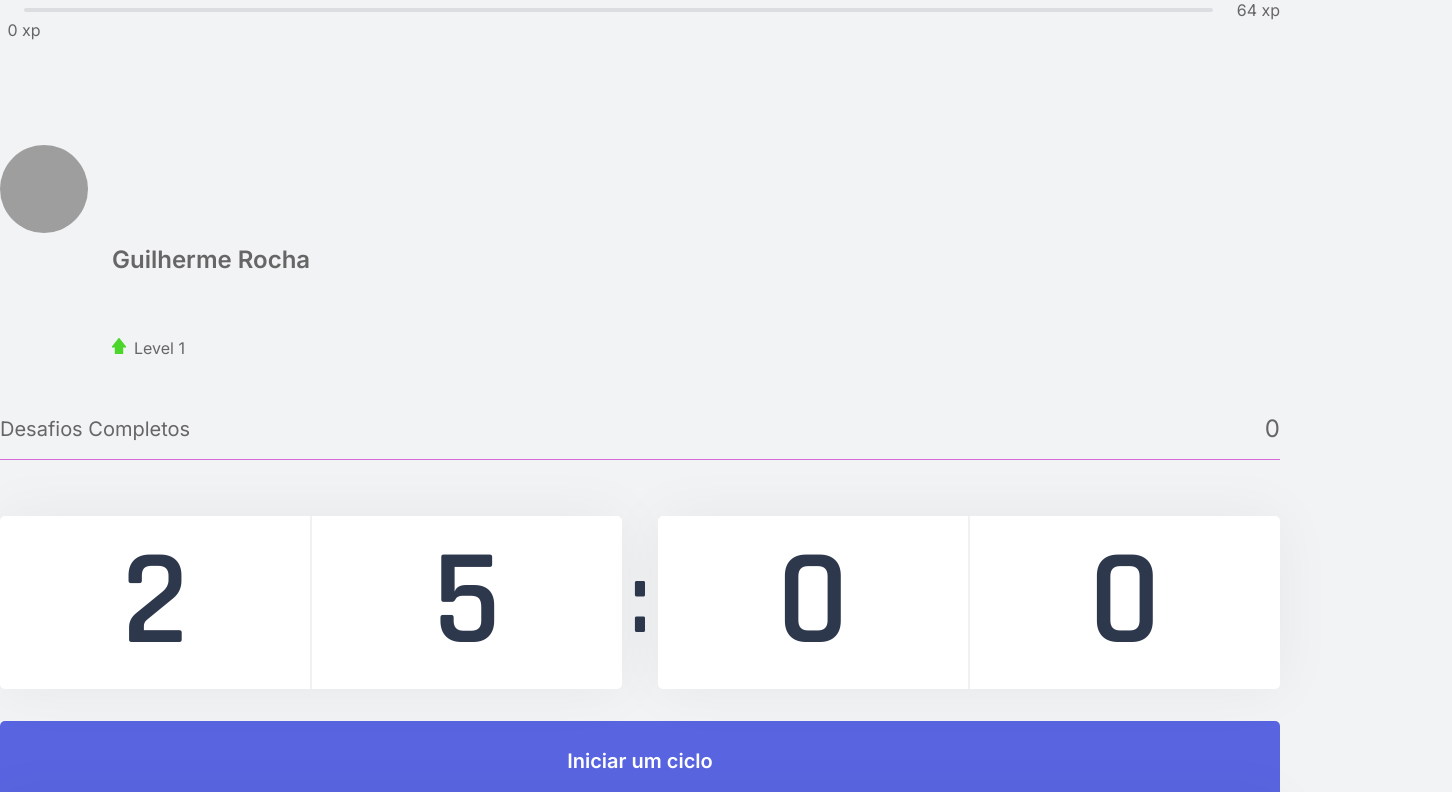
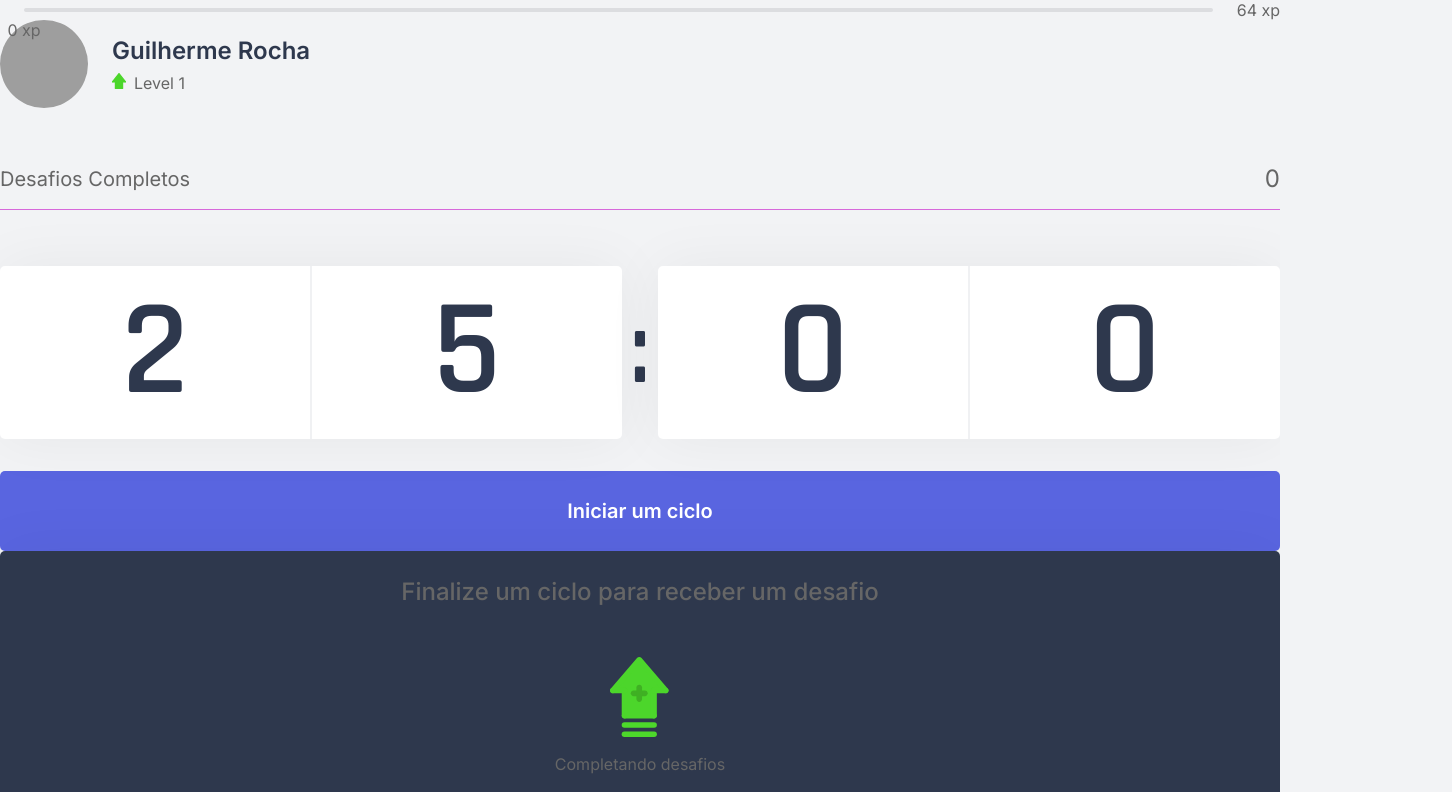
Before and after one commit to guilhermeDTNA/Se-Mexa, a Next.js app: page / in a window 1280 px wide. Shown: the top 792 px of the page, 1452 px wide, since content can reach past the window. Built offline with nearby package versions, Linux system fonts and the light colour scheme; grey boxes are pictures that could not be loaded.

Commit message:
Alterando cronômetro para 25 minutos e corrigindo estilização da home

```diff
--- a/src/contexts/CountdownContext.tsx
+++ b/src/contexts/CountdownContext.tsx
@@ -36,7 +36,7 @@ export function CountdownProvider({ children }: CountdownProviderProps){
 		clearTimeout(countdownTimeout);
 		setIsActive(false);
 		setHasFinished(false);
-		setTime(0.1 * 60);
+		setTime(25 * 60);
 	}
 
 	useEffect(()=>{
--- a/src/styles/components/Profile.module.css
+++ b/src/styles/components/Profile.module.css
@@ -1,29 +1,31 @@
-.profileContainer{
+.profileContainer {
   display: flex;
   align-items: center;
 }
 
-.profileContainer > img{
+.profileContainer > img {
   width: 5.5rem;
   height: 5.5rem;
   border-radius: 50%;
 }
 
-.profileContainer div{
+.profileContainer div {
+  margin-left: 1.5rem;
+}
+.profileContainer div {
   margin-left: 1.5rem;
 }
 
-.profileContainer div strong{
+.profileContainer div strong {
   font-size: 1.5rem;
   font-weight: 600;
-	clear: var(--title);
+  color: var(--title);
 }
-
-.profileContainer div p{
+.profileContainer div p {
   font-size: 1rem;
   margin-top: 0.5rem;
 }
 
-.profileContainer div p img{
+.profileContainer div p img {
   margin-right: 0.5rem;
 }
--- a/src/styles/global.css
+++ b/src/styles/global.css
@@ -1,51 +1,52 @@
-:root{
-	--white:#fff;
-	--background: #F2F3F5;
-	--gray-line: #DCDDE0;
-	--text: #666666;
-	--text-highlight: #B3B9FF;
-	--title: #2E384D;
-	--red: #E83F5B;
-	--green: #4CD62B;
-	--blue: #5965E0;
-	--blue-dark: #4953B8;
-	--blue-twitter: #2AA9E0;
+* {
+  margin: 0;
+  padding: 0;
+  box-sizing: border-box;
 }
 
-*{
-	margin: 0;
-	padding: 0;
-	box-sizing: border-box;
+:root {
+  --white: #fff;
+  --background: #f2f3f5;
+  --gray-line: #dcdde0;
+  --text: #666666;
+  --text-highlight: #b3b9ff;
+  --title: #2e384d;
+  --red: #e83f5b;
+  --green: #4cd62b;
+  --blue: #5965e0;
+  --blue-dark: #4953b8;
+  --blue-twitter: #2aa9e0;
 }
 
-body{
-	background-color: var(--background);
-	color: var(--text);
+@media (max-width: 1080px) {
+  html {
+    font-size: 93.75%;
+  }
 }
 
-body, input, textarea, button{
-	font: 400 16rem "Inter", sans-serif;
+@media (max-width: 720px) {
+  html {
+    font-size: 87.5%;
+  }
 }
 
-button{
-	cursor: pointer;
+body {
+  background: var(--background);
+  color: var(--text);
 }
 
-*{
-	color: inherit;
-	text-decoration: none;
+body,
+input,
+textarea,
+button {
+  font: 400 1rem 'Inter';
 }
 
-@media(max-width: 1080px){
-	html{
-		/*Diminui 1px de todos os elementos definidos com tamanho rem*/
-		font-size: 93.75%;
-	}
+button {
+  cursor: pointer;
 }
 
-@media(max-width: 720px){
-	html{
-		/*Diminui 2px de todos os elementos definidos com tamanho rem*/
-		font-size: 87.5%;
-	}
+a {
+  color: inherit;
+  text-decoration: none;
 }
```
Lines whose indentation alone changed are shown as unchanged.
